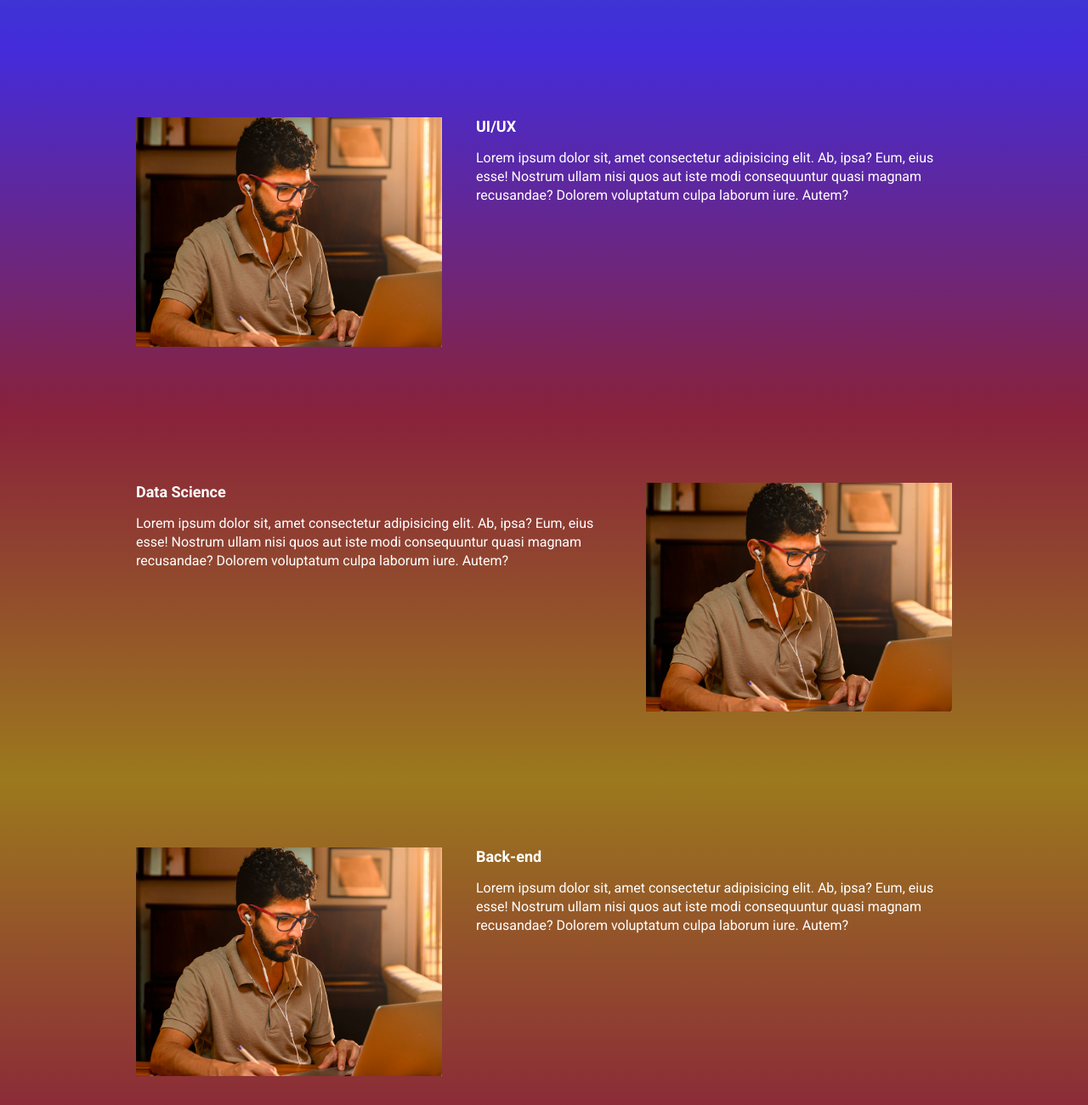
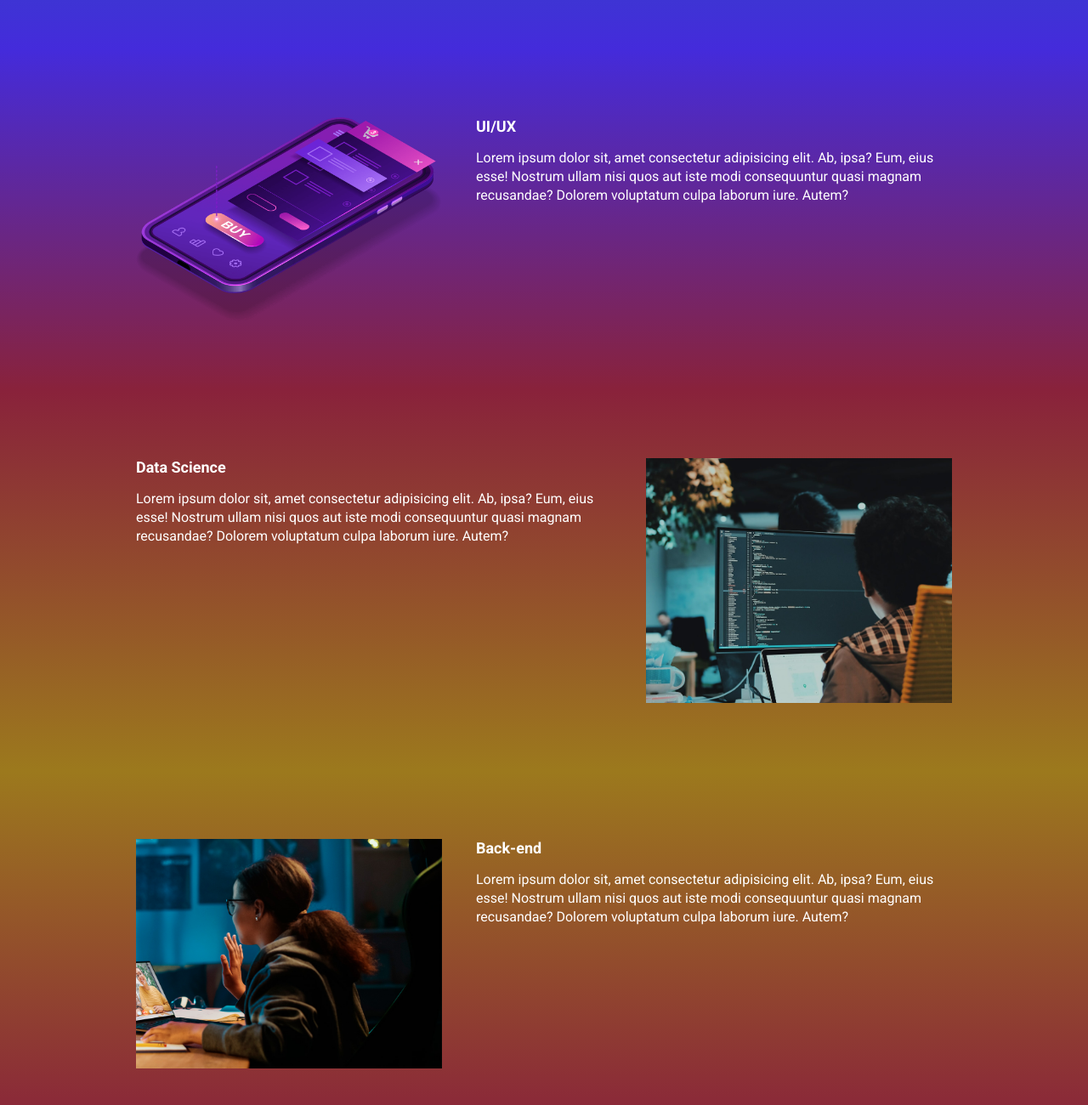
Before and after one commit to DeivithMaciel/EBAC_tech_talks, a website built with Parcel: page src/index.html in a window 1280 px wide. Shown: the part 940-2240 px from the top of the page at 85% size. Built offline with nearby package versions, Linux system fonts and the light colour scheme.

Commit message:
imagens atualizadas

```diff
--- a/src/index.html
+++ b/src/index.html
@@ -58,7 +58,7 @@
                     Lorem ipsum dolor sit, amet consectetur adipisicing elit. Ab, ipsa? Eum, eius esse! Nostrum ullam nisi quos aut iste modi consequuntur quasi magnam recusandae? Dolorem voluptatum culpa laborum iure. Autem?
                 </p>
             </div>
-            <img class="event__image" src="./images/frontend.png" alt="Front-end">
+            <img class="event__image" src="./images/ui-ux.png" alt="UI/IX">
         </div>
     </section>
         <section class="event event--data-science">
@@ -69,7 +69,7 @@
                     Lorem ipsum dolor sit, amet consectetur adipisicing elit. Ab, ipsa? Eum, eius esse! Nostrum ullam nisi quos aut iste modi consequuntur quasi magnam recusandae? Dolorem voluptatum culpa laborum iure. Autem?
                 </p>
             </div>
-            <img class="event__image" src="./images/frontend.png" alt="Front-end">
+            <img class="event__image" src="./images/data.png" alt="Data Science">
         </div>
     </section>
         <section class="event event--backend event--image-left">
@@ -80,7 +80,7 @@
                     Lorem ipsum dolor sit, amet consectetur adipisicing elit. Ab, ipsa? Eum, eius esse! Nostrum ullam nisi quos aut iste modi consequuntur quasi magnam recusandae? Dolorem voluptatum culpa laborum iure. Autem?
                 </p>
             </div>
-            <img class="event__image" src="./images/frontend.png" alt="Front-end">
+            <img class="event__image" src="./images/backend.png" alt="Back-end">
         </div>
     </section>
 
--- a/src/scripts/main.js
+++ b/src/scripts/main.js
@@ -19,8 +19,10 @@ const contaAsHoras = setInterval(function() {
 
     document.getElementById('contador').innerHTML = `${diasAteEvento}d ${horasAteEvento}h ${minutosAteEvento}m ${segundosAteEvento}s`;
 
-    if (distanciaAteEvento - 0){
+    if (distanciaAteEvento < 0){
         clearInterval(contaAsHoras);
         document.getElementById('contador').innerHTML = 'Evento expirado!'
+    } else {
+
     }
 }, 1000)
```
